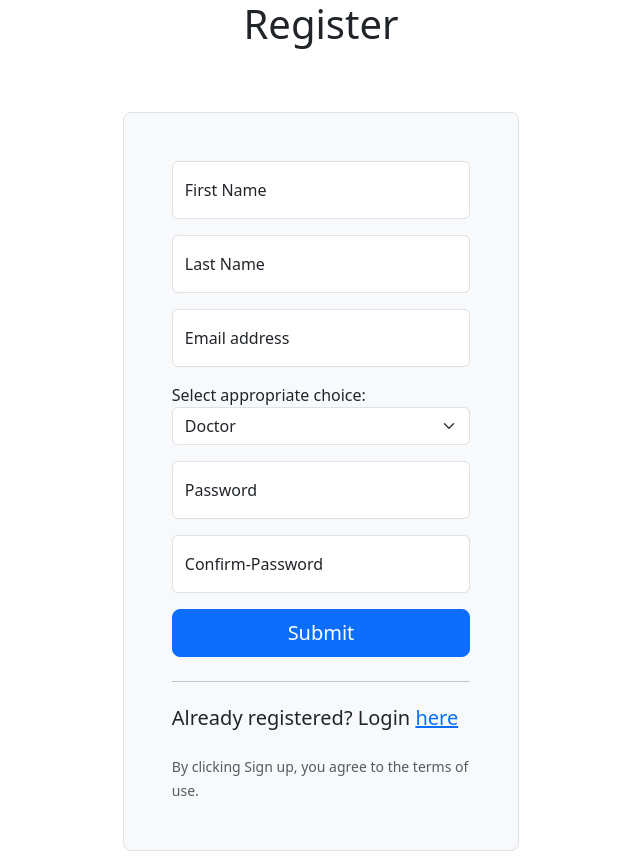
After one commit to lungelom11/Real-Time-Doctor-Appointment-System, a Flask app: page /register in a window 1280 px wide. The commit adds this page. Shown: the whole page, without its empty margins (319-959 px from the left). Run offline with Flask 3, Linux system fonts and the light colour scheme.

Commit message:
Added user interface

```diff
--- /dev/null
+++ b/website/static/css/style.css
@@ -0,0 +1,3 @@
+ul li{
+    list-style-type: circle;
+}
--- a/website/templates/home.html
+++ b/website/templates/home.html
@@ -32,7 +32,35 @@
     {% endwith %}
 
     {% block body%}
-            <h1>Home Page</h1>
+    <div class="container col-xxl-8 px-4 py-5">
+        <nav class="navbar bg-body-tertiary">
+            <div class="container-fluid">
+            <h2>DAA</h2>
+            <div class="d-flex">
+                <a href="/login" class="btn btn-primary btn-lg px-4 me-md-2">Login</a>
+                <a href="/register" class="btn btn-outline-primary btn-lg px-4 me-md-2">Register</a>
+            </div>
+            </div>
+        </nav>
+        <div class="row flex-lg-row-reverse align-items-center g-5 py-5">
+          <div class="col-10 col-sm-8 col-lg-6">
+            <img src="{{url_for('static', filename='images/dental-home.jpg')}}" class="d-block mx-lg-auto img-fluid" alt="Dental Home" width="500" height="300" loading="lazy">
+          </div>
+          <div class="col-lg-6">
+            <h1 class="display-5 fw-bold text-body-emphasis lh-1 mb-3">Doctor Appointment Application</h1>
+            <ul class="lead">
+                <li class="mb-2">Dental Examinations and Preventive Care</li>
+                <li class="mb-2">Orthodontics and Teeth Straightening</li>
+                <li class="mb-2">Restorative Dentistry</li>
+                <li class="mb-2">Oral Surgery and Tooth Extraction</li>
+            </ul>
+            <p class="lead mb-3">We also offer a wide range of other treatments and services to address various oral health issues and concerns.</p>
+            <div class=" justify-content-md-center">
+                <a href="/login" class="btn btn-outline-danger btn-lg px-4 me-md-2">Book Now</a>
+            </div>
+          </div>
+        </div>
+      </div>
     {% endblock %}
 
 
--- /dev/null
+++ b/website/templates/register.html
@@ -0,0 +1,47 @@
+{% extends "home.html" %}
+{% block title %} Register {% endblock %}
+
+{% block body %}
+<div class="container col-xl-10 col-xxl-8 px-4">
+    <h1 class="text-center mb-5">Register</h1>
+    <div class="row align-items-center g-lg-5 py-3">
+      <div class="col-md-10 mx-auto col-lg-5">
+        <form class="p-4 p-md-5 border rounded-3 bg-body-tertiary">
+            <div class="form-floating mb-3">
+                <input type="text" class="form-control" id="floatingInput" name="firstname" placeholder="Firstname">
+                <label for="floatingInput">First Name</label>
+            </div>
+            <div class="form-floating mb-3">
+                <input type="text" class="form-control" id="floatingInput" name="lastname" placeholder="Lastname">
+                <label for="floatingInput">Last Name</label>
+            </div>
+          <div class="form-floating mb-3">
+            <input type="email" class="form-control" name="email" id="floatingInput" placeholder="name@example.com">
+            <label for="floatingInput">Email address</label>
+          </div>
+          <div class="mb-3">
+            <label for="role"> Select appropriate choice:</label>
+            <select  class="form-select align-items-center" aria-label="Roles">
+                <option value="Doctor" selected>Doctor</option>
+                <option value="Patient">Patient</option>
+                <option value="Admin">Admin</option>
+              </select>
+          </div>
+          <div class="form-floating mb-3">
+            <input type="password" class="form-control" name="password" id="floatingPassword" placeholder="Password">
+            <label for="floatingPassword">Password</label>
+          </div>
+          <div class="form-floating mb-3">
+            <input type="password" class="form-control" id="floatingPassword" placeholder="Confirm-Password">
+            <label for="floatingPassword">Confirm-Password</label>
+          </div>
+          <button class="w-100 btn btn-lg btn-primary" type="submit">Submit</button>
+          <hr class="my-4">
+          <h5 class="mb-4">Already registered? Login <a href="/login">here</a></h5>
+          <small class="text-body-secondary">By clicking Sign up, you agree to the terms of use.</small>
+        </form>
+      </div>
+    </div>
+  </div>
+
+{% endblock %}
```
Also changed, not shown: website/templates/login.html (added, +28 -0 lines), website/static/images/Dental-home.jpg (added), website/static/images/dental-login.jpg (added), website/static/images/dental-register.jpg (added).
